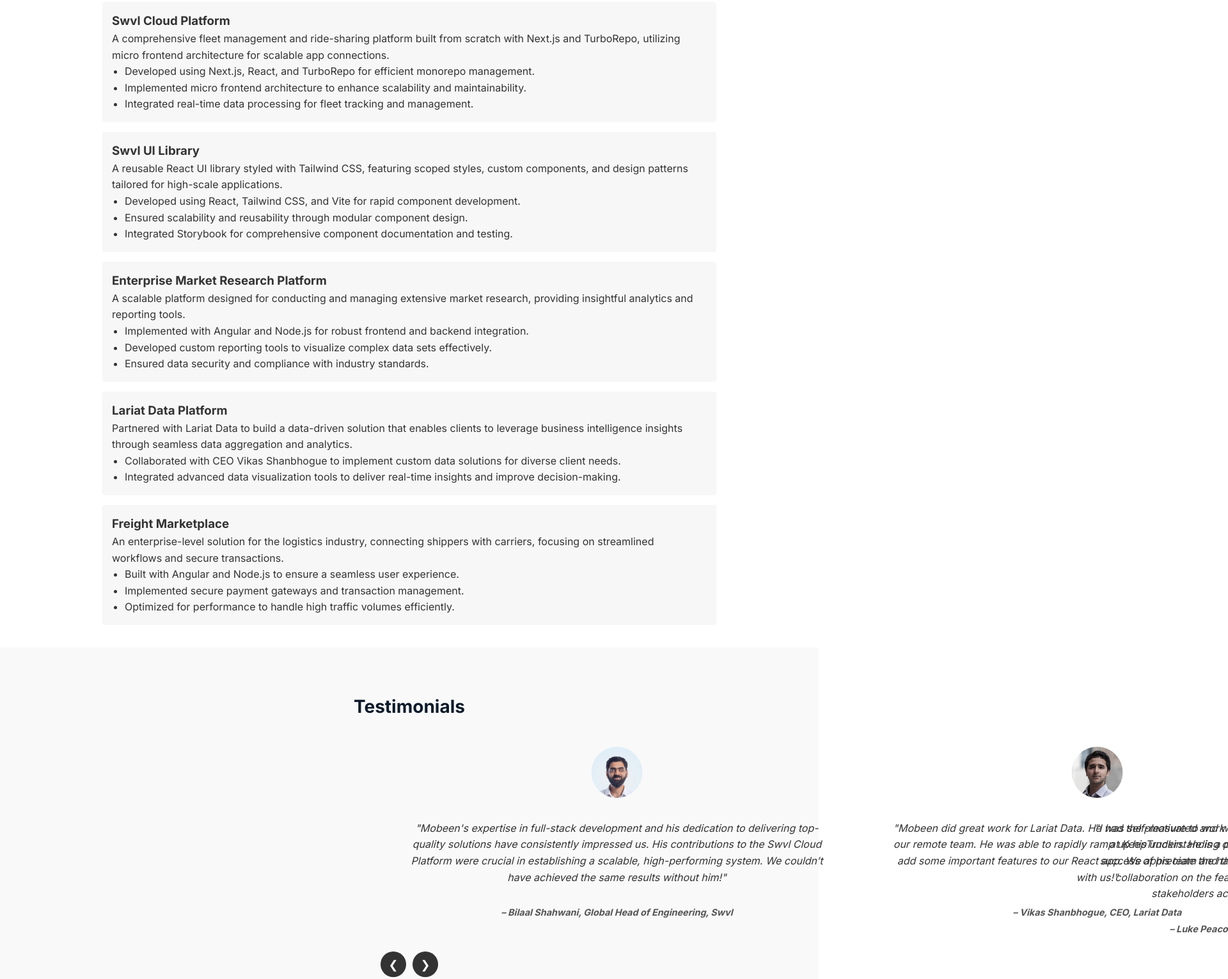
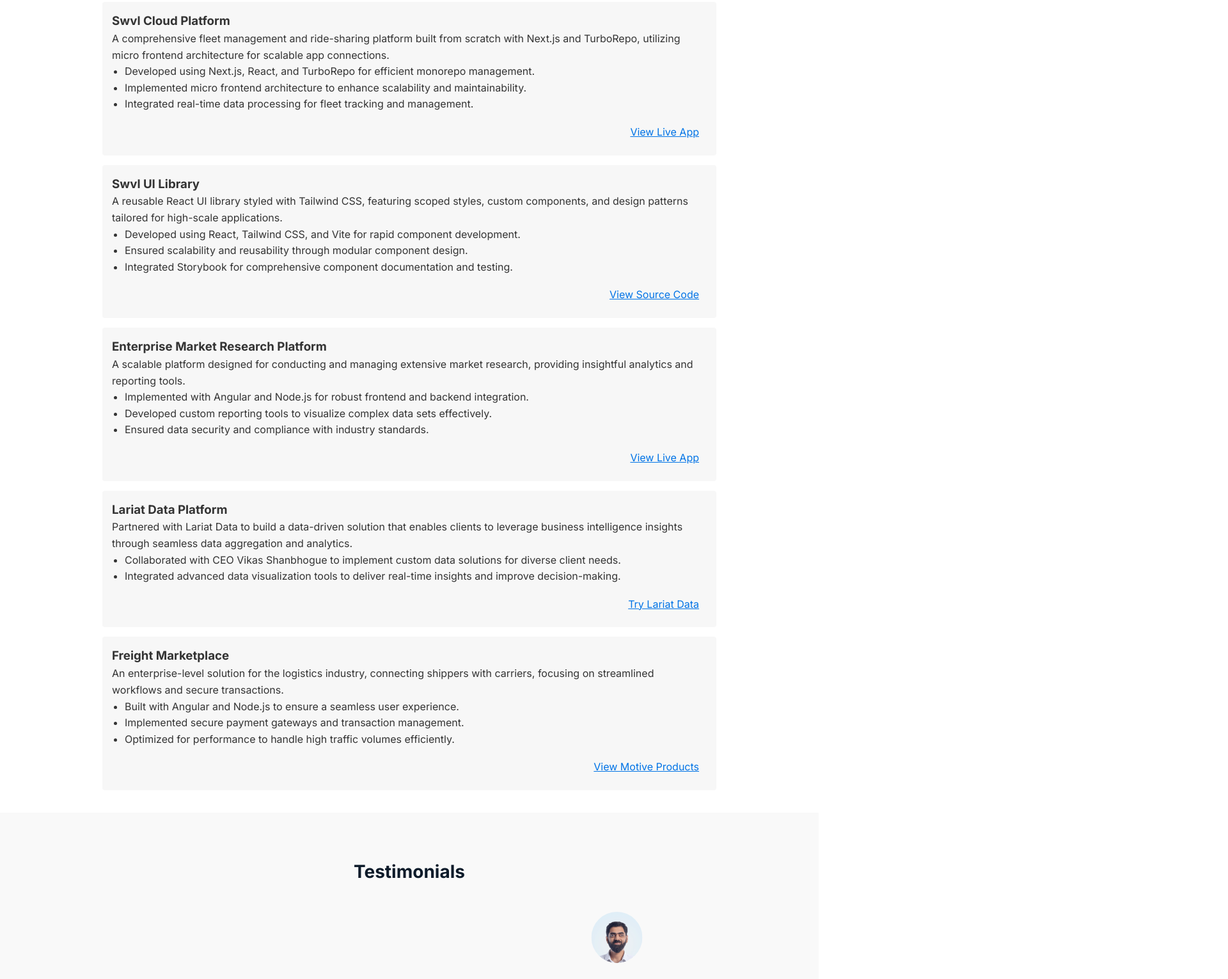
Before and after one commit to MobeenRashid/mobeenrashid.github.io, a plain HTML site: page index.html in a window 1280 px wide. Shown: the part 3317-4847 px from the top of the page at 64% size, 1920 px wide, since content can reach past the window. Drawn offline with Linux system fonts and the light colour scheme.

Commit message:
feat: project links

```diff
--- a/index.html
+++ b/index.html
@@ -352,6 +352,12 @@
               management.
             </li>
           </ul>
+          <a
+            href="https://partners.swvl.io/"
+            target="_blank"
+            rel="noopener noreferrer"
+            >View Live App</a
+          >
         </div>
         <div class="project-card">
           <h3>Swvl UI Library</h3>
@@ -374,6 +380,13 @@
               testing.
             </li>
           </ul>
+          <a
+            href="https://github.com/swvl/swvl-ui"
+            target="_blank"
+            rel="noopener noreferrer"
+          >
+            View Source Code
+          </a>
         </div>
         <div class="project-card">
           <h3>Enterprise Market Research Platform</h3>
@@ -394,6 +407,9 @@
               Ensured data security and compliance with industry standards.
             </li>
           </ul>
+          <a href="https://suzy.com/" target="_blank" rel="noopener noreferrer">
+            View Live App
+          </a>
         </div>
         <div class="project-card">
           <h3>Lariat Data Platform</h3>
@@ -412,6 +428,13 @@
               insights and improve decision-making.
             </li>
           </ul>
+          <a
+            href="https://www.lariatdata.com/"
+            target="_blank"
+            rel="noopener noreferrer"
+          >
+            Try Lariat Data
+          </a>
         </div>
         <div class="project-card">
           <h3>Freight Marketplace</h3>
@@ -433,6 +456,13 @@
               efficiently.
             </li>
           </ul>
+          <a
+            href="https://gomotive.com/products/"
+            target="_blank"
+            rel="noopener noreferrer"
+          >
+            View Motive Products
+          </a>
         </div>
       </div>
     </section>
--- a/styles.css
+++ b/styles.css
@@ -253,6 +253,7 @@ footer a:hover {
   background-color: #f9f9f9;
   text-align: center;
   position: relative;
+  overflow: hidden;
 }
 
 .carousel {
@@ -399,3 +400,14 @@ nav ul li a {
 nav ul li a:hover {
   color: #f75e5d; /* A gold color on hover */
 }
+
+.project-card a {
+  margin-top: 10px;
+  padding: 8px 12px;
+  border-radius: 4px;
+  transition: background-color 0.3s;
+  width: 100%;
+  display: inline-block;
+  text-align: end;
+  color: #0073e6;
+}
```
